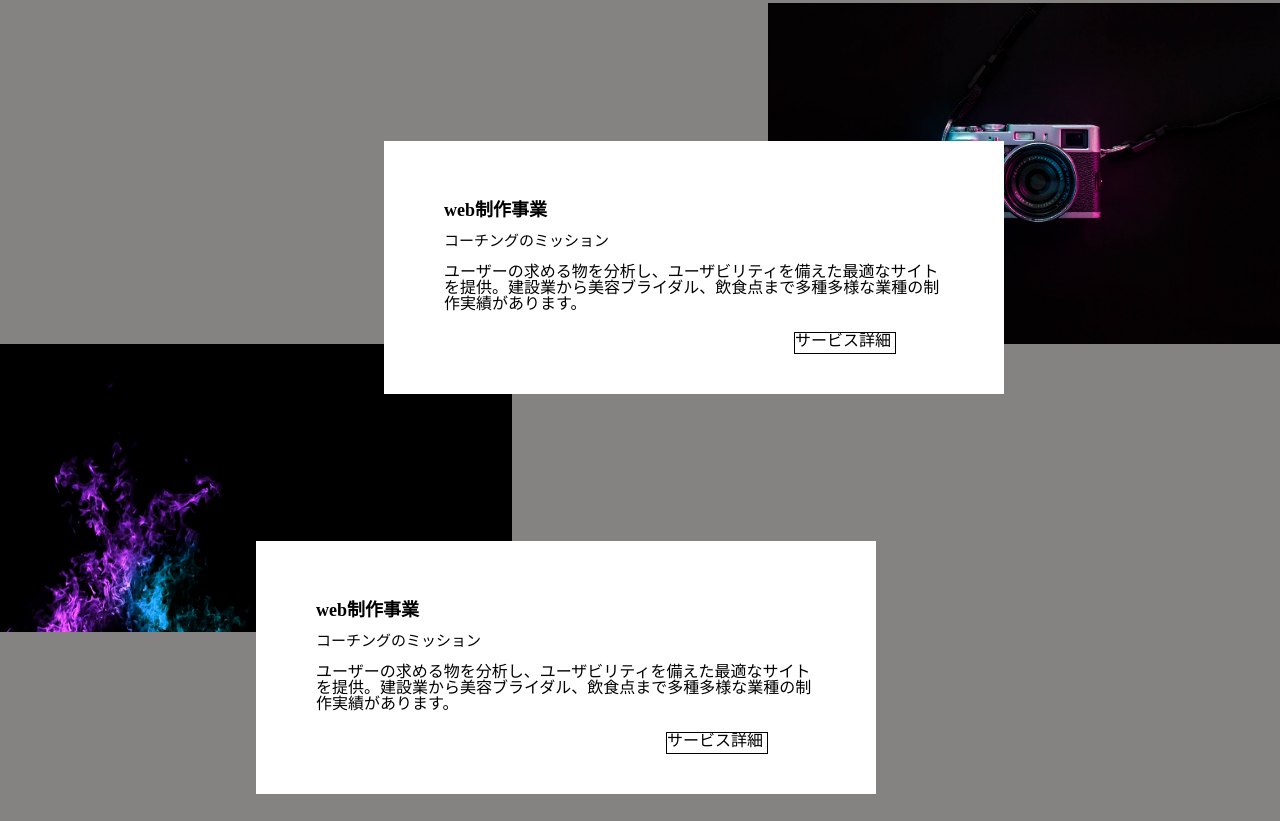
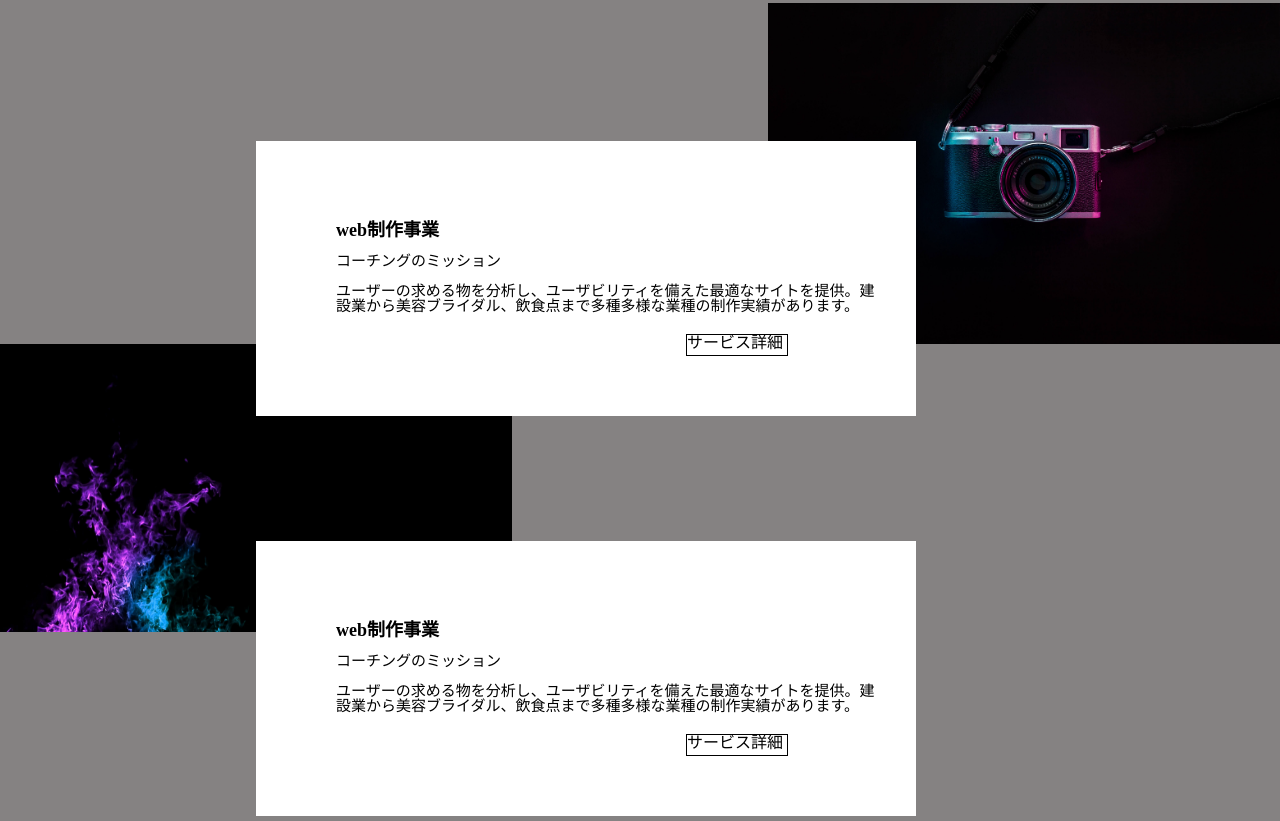
Before and after one commit to chonchon0516/20210215_toyoda, a plain HTML site: page index.html in a window 1280 px wide. Shown: the part 1059-1880 px from the top of the page. Drawn offline with Linux system fonts and the light colour scheme.

Commit message:
css update8

```diff
--- a/css/style.css
+++ b/css/style.css
@@ -232,9 +232,9 @@ select {
   z-index: 3;
   top: 150%;
   right: 60%;
-  left: 30%;
+  left: 20%;
   width: 500px;
-  padding: 60px;
+  padding: 80px;
   background: #fff;
 }
 .camera2 {
@@ -250,7 +250,7 @@ select {
   right: 80%;
   left: 20%;
   width: 500px;
-  padding: 60px;
+  padding: 80px;
   background: #fff;
 }
 .line3 {
@@ -266,8 +266,9 @@ select {
   font-size: 15px;
   color: #000;
 }
-.ine2{
-  padding-right: 300px;
+.line2{
+  width: 550px;
+  padding-right: 200px;
   font-size: 15px;
 }
 
```
